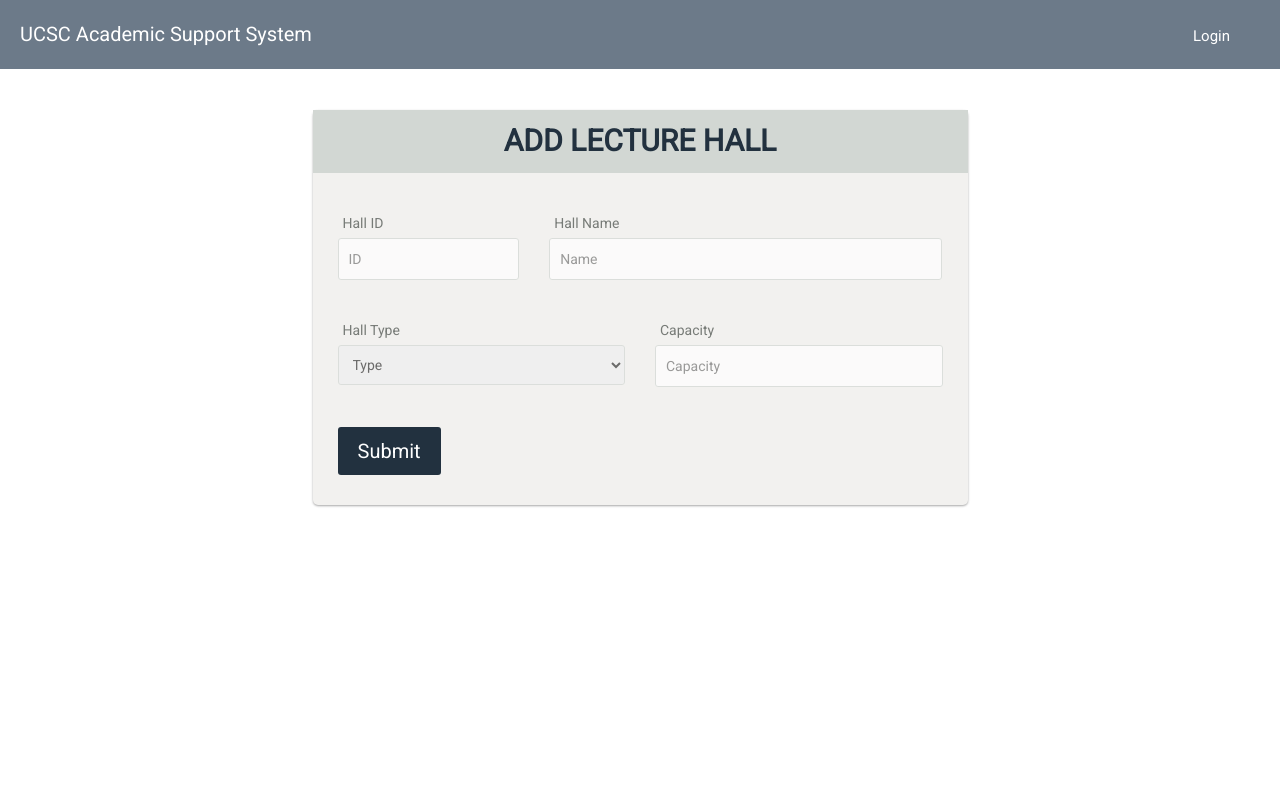
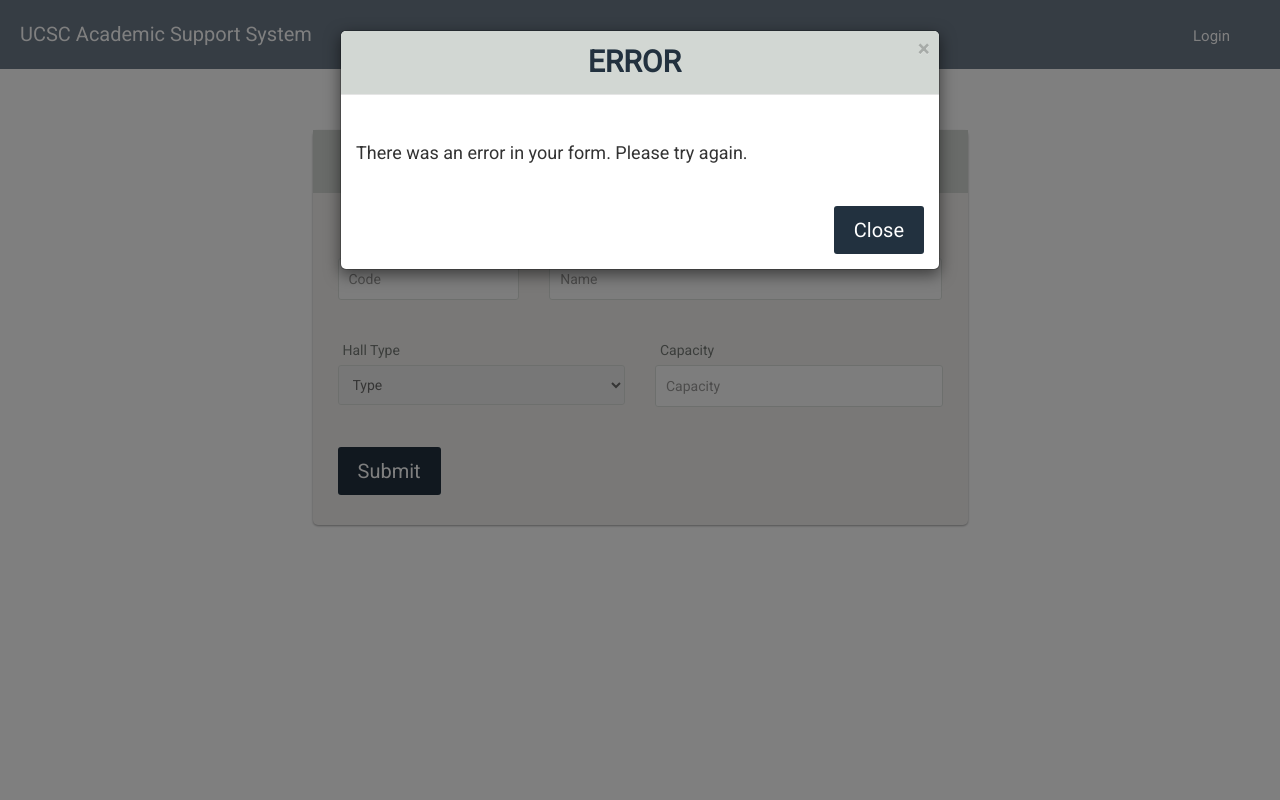
Before and after one commit to kaneeldias/GroupProject, a CodeIgniter app: page /GroupProject/add-lecture-hall?error=true in a window 1280 px wide. Run offline with CodeIgniter, Linux system fonts and the light colour scheme.

Commit message:
lecture hall to db

```diff
--- a/application/config/routes.php
+++ b/application/config/routes.php
@@ -57,6 +57,7 @@ $route['log-in'] = 'auth/log_in';
 $route['logout'] = 'auth/logout';
 $route['add-subject'] = 'Subject/add';
 $route['add-lecture-hall'] = 'LectureHall/add';
+$route['add-lecture-hall/process'] = 'LectureHall/process_add';
 $route['add-lecturer'] = 'lecturer/add';
 $route['add-lecture'] = 'lecture/add';
 $route['add-student-group'] = 'studentGroup/add';
--- a/application/controllers/LectureHall.php
+++ b/application/controllers/LectureHall.php
@@ -11,4 +11,30 @@ class LectureHall extends CI_Controller {
 		$this->load->view("templates/footer");
 	}
 
+	public function process_add(){
+		try{
+			$code = $_POST['code'];
+			$name = $_POST['name'];
+			$type = $_POST['type'];
+			$capacity = $_POST['capacity'];
+
+			if(!isset($code) || !isset($name) || !isset($type) || !isset($capacity)) throw new Exception();
+			if($code == "" || $name == "" || $type == "" || $capacity == "") throw new Exception();
+
+			$this->load->database();
+			$this->db->set("code", $code);
+			$this->db->set("name", $name);
+			$this->db->set("type", $type);
+			$this->db->set("capacity", $capacity);
+			$this->db->insert("lecture_hall");
+
+			redirect(base_url("add-lecture-hall")."?success=true", 'location');
+
+		}
+		catch(Exception $e){
+			redirect(base_url("add-lecture-hall")."?error=true", 'location');
+		}
+
+	}
+
 }
--- a/application/views/forms/addLectureHall.php
+++ b/application/views/forms/addLectureHall.php
@@ -4,24 +4,24 @@
           <div class="form_title">Add Lecture Hall</div>
 
 
-          <form class="form_content">
+          <form class="form_content" method="POST" action="<?=base_url("add-lecture-hall/process")?>">
 
               <div class="col-md-12 filler">
                   <div class="form_item col-md-4">
-                      <span class="form_label">Hall ID</span>
-                      <input class="form_input" type="text" placeholder="ID"/>
+                      <span class="form_label">Hall Code</span>
+                      <input class="form_input" type="text" placeholder="Code" name="code"/>
                   </div>
 
                   <div class="form_item col-md-8">
                       <span class="form_label">Hall Name</span>
-                      <input  class="form_input" type="text" placeholder="Name"/>
+                      <input  class="form_input" type="text" placeholder="Name" name="name"/>
                   </div class="form_item">
               </div>
 
                 <div class="com-md-12 filler">
                     <div class="form_item col-md-6">
                         <span class="form_label">Hall Type</span>
-                        <select class="form_input">
+                        <select class="form_input" name="type">
                             <option value="" disabled selected>Type</option>
                             <option value="lecture_hall">Lecture Hall</option>
                             <option value="lab">Lab</option>
@@ -31,7 +31,7 @@
 
                     <div class="form_item col-md-6">
                         <span class="form_label">Capacity</span>
-                        <input class="form_input" type="number" placeholder="Capacity"/>
+                        <input class="form_input" type="number" placeholder="Capacity" name="capacity"/>
                     </div>
                 </div>
 
@@ -43,3 +43,57 @@
           </form>
       </div>
 </div>
+
+
+<?php if(isset($_GET['error']) && $_GET['error'] == true):?>
+    <div id="errorModal" class="modal fade" role="dialog">
+        <div class="modal-dialog modal-md">
+
+            <!-- Modal content-->
+            <div class="modal-content">
+                <div class="modal-header">
+                    <button type="button" class="close" data-dismiss="modal">&times;</button>
+                    <h4 class="modal-title">Error</h4>
+                </div>
+                <div class="modal-body">
+                    <p>There was an error in your form. Please try again.</p>
+                </div>
+                <div class="modal-footer">
+                    <button type="button"  data-dismiss="modal">Close</button>
+                </div>
+            </div>
+
+        </div>
+    </div>
+
+    <script>
+        $('#errorModal').modal('show');
+    </script>
+<?php endif ?>
+
+
+<?php if(isset($_GET['success']) && $_GET['success'] == true):?>
+    <div id="successModal" class="modal fade" role="dialog">
+        <div class="modal-dialog modal-md">
+
+            <!-- Modal content-->
+            <div class="modal-content">
+                <div class="modal-header">
+                    <button type="button" class="close" data-dismiss="modal">&times;</button>
+                    <h4 class="modal-title">Success</h4>
+                </div>
+                <div class="modal-body">
+                    <p>Lecture Hall has been added successfully.</p>
+                </div>
+                <div class="modal-footer">
+                    <button type="button"  data-dismiss="modal">Close</button>
+                </div>
+            </div>
+
+        </div>
+    </div>
+
+    <script>
+        $('#successModal').modal('show');
+    </script>
+<?php endif ?>
--- a/application/views/templates/header.php
+++ b/application/views/templates/header.php
@@ -7,7 +7,8 @@
 
     <link rel="stylesheet" type="text/css" href="<?=base_url("assets/css/form_styles.css")?>"
 
-    <script type="text/javascript" src="<?=base_url("assets/js/modal_script.js")?>"></script>
+    <!--<script type="text/javascript" src="<?=base_url("assets/js/modal_script.js")?>"></script>-->
+    <script src="https://ajax.googleapis.com/ajax/libs/jquery/3.3.1/jquery.min.js"></script>
 
 
     <!-- Latest compiled and minified CSS -->
@@ -19,7 +20,6 @@
     <!-- Latest compiled and minified JavaScript -->
     <script src="https://maxcdn.bootstrapcdn.com/bootstrap/3.3.7/js/bootstrap.min.js" integrity="sha384-Tc5IQib027qvyjSMfHjOMaLkfuWVxZxUPnCJA7l2mCWNIpG9mGCD8wGNIcPD7Txa" crossorigin="anonymous"></script>
 
-    <script src="https://ajax.googleapis.com/ajax/libs/jquery/3.3.1/jquery.min.js"></script>
 
 
 </head>
@@ -32,7 +32,7 @@
     }
 </style>
 
-    <link rel="stylesheet" type="text/css" href="<?=base_url("assets/css/modal_styles.css")?>">
+    <link rel="stylesheet" type="text/css" href="<?=base_url("assets/css/custom_modal_styles.css")?>">
 
 
     <?php
--- /dev/null
+++ b/assets/css/custom_modal_styles.css
@@ -0,0 +1,43 @@
+.modal-footer button{
+    background-color:#22313f;
+    border:none;
+    color:white;
+    padding:10px;
+    font-size:20px;
+    border-radius:3px;
+    transition:all 0.2s;
+    padding-left:20px;
+    padding-right:20px;
+}
+
+
+.modal-footer button:hover {
+    background-color: #385065;
+}
+
+.modal-header{
+    font-size:30px;
+    font-weight:bold;
+    text-transform:uppercase;
+    margin-bottom:30px;
+    padding:10px;
+    text-align:center;
+    background-color:#d2d7d3;
+    color:#22313f;
+    border-top-left-radius:5px;
+    border-top-right-radius:5px;
+}
+
+.modal-title{
+    font-size:30px;
+    font-weight:bold;
+    text-transform:uppercase;
+}
+
+.modal-body{
+    font-size:18px;
+}
+
+.modal-footer{
+    border-top:none;
+}
--- a/assets/css/modal_styles.css
+++ /dev/null
@@ -1,65 +0,0 @@
-/* The Modal (background) */
-.modal {
-    display: none; /* Hidden by default */
-    position: fixed; /* Stay in place */
-    z-index: 1; /* Sit on top */
-    left: 0;
-    top: 0;
-    width: 100%; /* Full width */
-    height: 100%; /* Full height */
-    overflow: auto; /* Enable scroll if needed */
-    background-color: rgb(0,0,0); /* Fallback color */
-    background-color: rgba(0,0,0,0.4); /* Black w/ opacity */
-    padding-top: 60px;
-}
-
-/* Modal Content/Box */
-.modal-content {
-    background-color: #fefefe;
-    margin: 5% auto 15% auto; /* 5% from the top, 15% from the bottom and centered */
-    border: 1px solid #888;
-    width:400px;/* Could be more or less, depending on screen size */
-}
-
-/* The Close Button (x) */
-.close {
-    position: absolute;
-    right:5px;
-    top: -30px;
-    color: #000;
-    font-size: 35px;
-    font-weight: bold;
-}
-
-.close:hover,
-.close:focus {
-    color: red;
-    cursor: pointer;
-}
-
-/* Add Zoom Animation */
-.animate {
-    -webkit-animation: animatezoom 0.6s;
-    animation: animatezoom 0.6s
-}
-
-@-webkit-keyframes animatezoom {
-    from {-webkit-transform: scale(0)}
-    to {-webkit-transform: scale(1)}
-}
-
-@keyframes animatezoom {
-    from {transform: scale(0)}
-    to {transform: scale(1)}
-}
-
-/* Change styles for span and cancel button on extra small screens */
-@media screen and (max-width: 300px) {
-    span.psw {
-        display: block;
-        float: none;
-    }
-    .cancelbtn {
-        width: 100%;
-    }
-}
```
Also changed, not shown: application/views/forms/addLectureAdvanced.php (added, +156 -0 lines).
